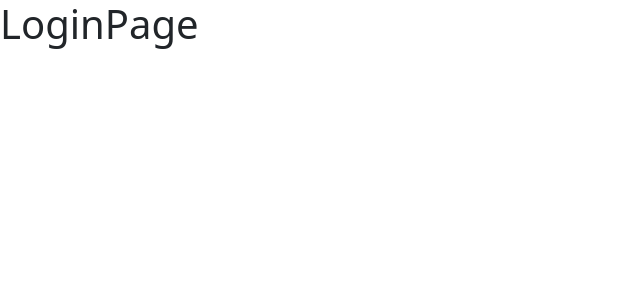
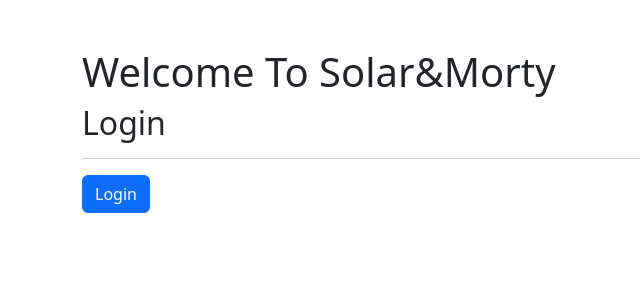
Before and after one commit to ValenciaTatiana/SolarAndMorty, a React (Vite) app: page /login in a window 1280 px wide. Shown: the top 300 px of the page, without its empty margins (0-640 px from the left). Built offline with nearby package versions, Linux system fonts and the light colour scheme.

Commit message:
Iniciando con el diseño del login y utilizando useNavigate para la navegación entre rutas

```diff
--- a/src/auth/pages/LoginPage.jsx
+++ b/src/auth/pages/LoginPage.jsx
@@ -1,5 +1,23 @@
+import { useNavigate } from "react-router-dom"
+
 export const LoginPage = () => {
+    const navigate = useNavigate();
+
+    const handleLogin = () => {
+        navigate('/', {replace: true});
+    }
     return (
-        <h1>LoginPage</h1>
+        <>
+            <div className="container mt-5">
+                <h1>Welcome To Solar&Morty</h1>
+                <h2>Login</h2>
+                <hr />
+
+                <button className="btn btn-primary" onClick={handleLogin}>
+                    Login
+                </button>
+
+            </div>
+        </>
     )
 }
--- a/src/ui/components/Navbar.jsx
+++ b/src/ui/components/Navbar.jsx
@@ -1,6 +1,13 @@
-import { Link, NavLink } from 'react-router-dom';
+import { Link, NavLink, useNavigate } from 'react-router-dom';
 
 export const Navbar = () => {
+
+    const navigate = useNavigate();
+
+    const handleLogout = () => {
+        navigate("/login", {replace: true});
+    }
+
     return (
         <nav className="navbar navbar-expand-sm navbar-dark bg-dark p-2">
 
@@ -28,7 +35,7 @@ export const Navbar = () => {
                         Hello!
                     </span>
 
-                    <button className='nav-item nav-link btn btn-primary'>
+                    <button className='nav-item nav-link btn btn-primary' onClick={handleLogout}>
                         Logout
                     </button>
                     {/* <NavLink className={({isActive}) => `nav-item nav-link ${isActive ? 'active' : ''}`} to="/login">
```
